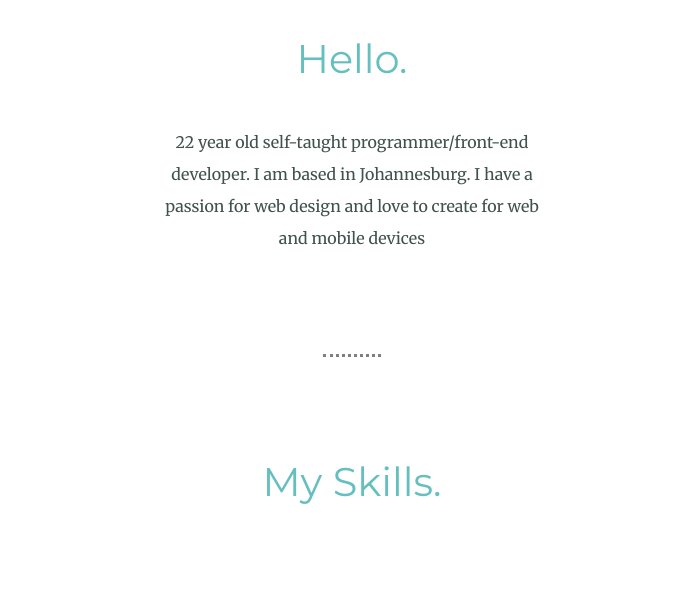
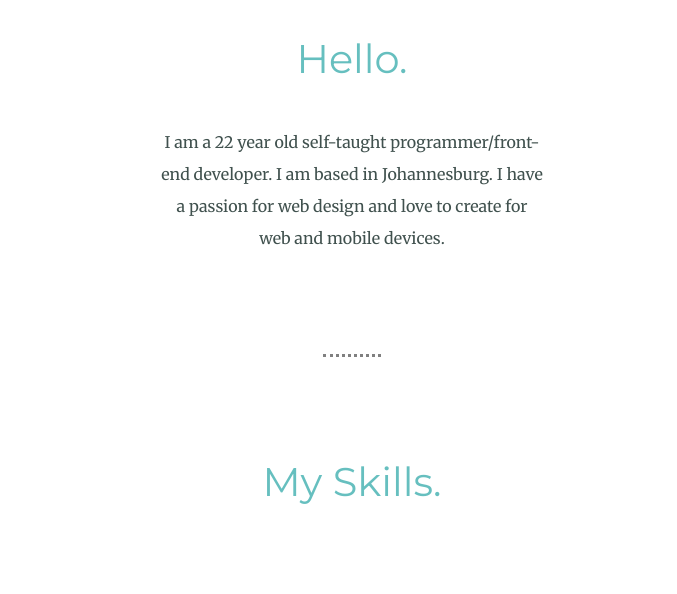
Before and after one commit to SamBaloyi/Personal-Site, a plain HTML site: page index.html in a window 1280 px wide. Shown: the part 1086-1680 px from the top of the page, without its empty margins (288-965 px from the left). Drawn offline with Linux system fonts and the light colour scheme.

Commit message:
Update index.html on the bio section.

```diff
--- a/index.html
+++ b/index.html
@@ -19,8 +19,8 @@
   <div class="profile">
     <img class="avatar" src="images/avatar.JPG" alt="avatar-img">
     <h2>Hello.</h2>
-    <p class="bio">22 year old self-taught programmer/front-end developer. I am based in Johannesburg.
-    I have a passion for web design and love to create for web and mobile devices</p>
+    <p class="bio">I am a 22 year old self-taught programmer/front-end developer. I am based in Johannesburg.
+    I have a passion for web design and love to create for web and mobile devices.</p>
   </div>
   <hr>
   <div class="skills">
```
